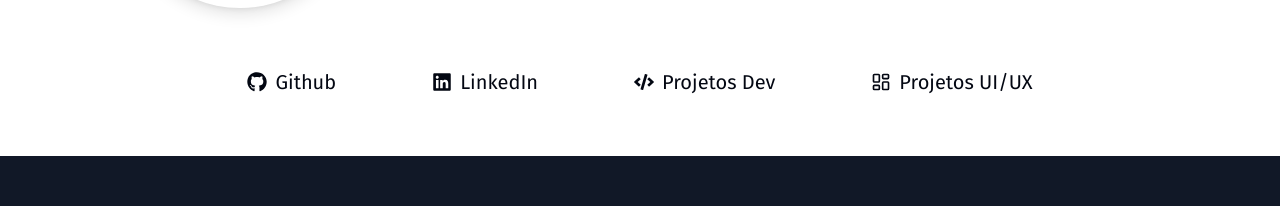
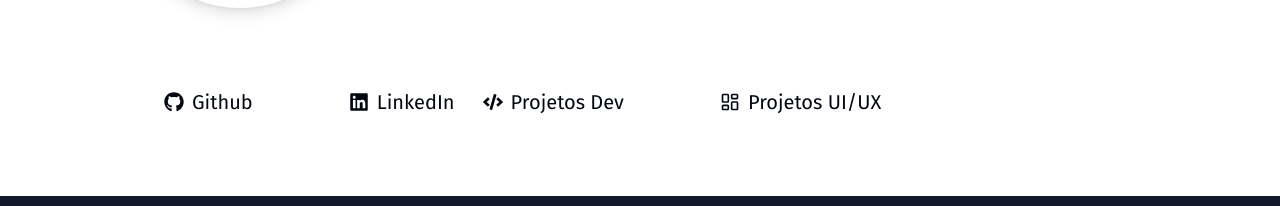
Before and after one commit to HudsonSena/landing-page-hs, a Next.js app: page / in a window 1280 px wide. Shown: the part 348-554 px from the top of the page. Built offline with nearby package versions, Linux system fonts and the light colour scheme; grey boxes are pictures that could not be loaded.

Commit message:
Update introdution.tsx

```diff
--- a/src/app/_components/introdution.tsx
+++ b/src/app/_components/introdution.tsx
@@ -55,7 +55,8 @@ export function Introduction() {
           </defs>
         </svg>
       </div>
-      <nav className="flex flex-row p-5 items-start gap-2 lg:gap-24 sm:items-center lg:justify-center max-sm:justify-between">
+      <nav className="flex flex-row max-sm:flex-col p-5 items-center gap-2">
+        <div className="flex flex-row items-center gap-2 lg:gap-24 sm:items-center lg:justify-center max-sm:justify-between">
           <a
             href="https://github.com/HudsonSena"
             target="_blank"
@@ -71,6 +72,8 @@ export function Introduction() {
           >
             <FaLinkedin size={20} /> LinkedIn
           </a>
+        </div>
+        <div className="flex flex-row p-5 items-center gap-2 lg:gap-24 sm:items-center lg:justify-center max-sm:justify-between">
           <a
             href="https://jasper-creator-6b9.notion.site/b8fe19a7e4f94754ab9b109fc5089882?v=f0b15c8ca74f4fc49c235d8377e358f1&pvs=4"
             target="_blank"
@@ -86,6 +89,9 @@ export function Introduction() {
           >
             <LuLayoutDashboard size={20} /> Projetos UI/UX
           </a>
+        </div>
+
+
       </nav>
     </div>
   );
```
Lines whose indentation alone changed are shown as unchanged.
